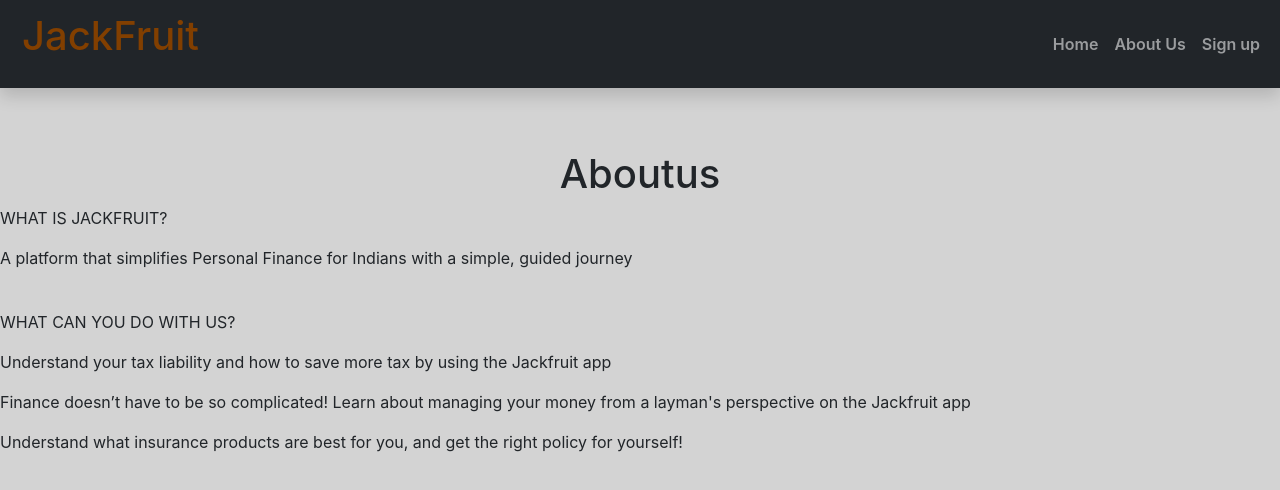
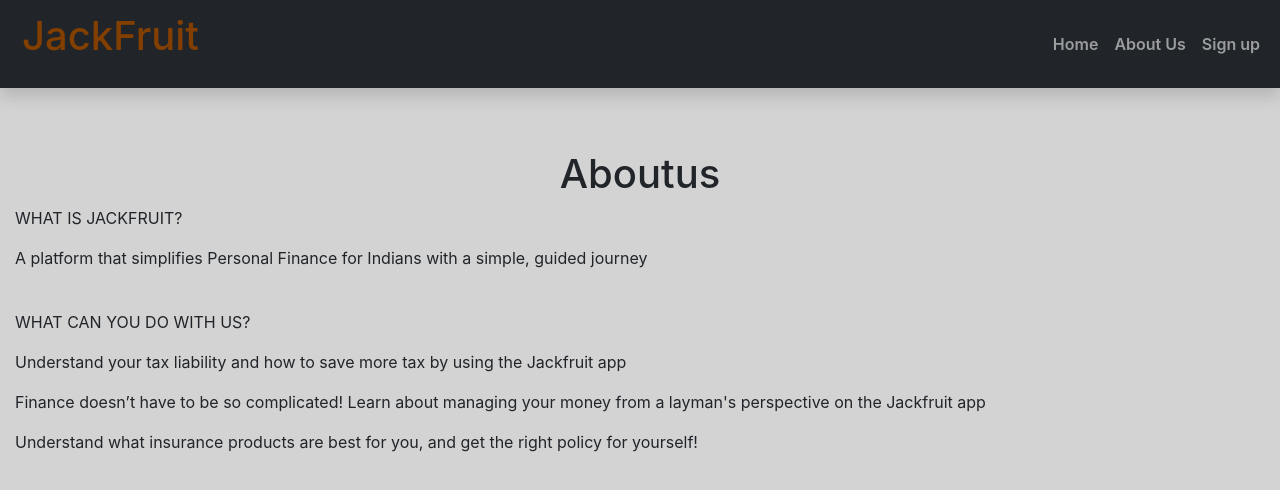
Before and after one commit to patilsourabh45/Jackfruit-Frontend, a React (Create React App) app: page /aboutus in a window 1280 px wide. Shown: the top 490 px of the page. Built offline with nearby package versions, Linux system fonts and the light colour scheme.

Commit message:
Error fixed

```diff
--- a/src/components/Aboutus.js
+++ b/src/components/Aboutus.js
@@ -3,7 +3,8 @@ import React from 'react';
 function Aboutus() {
     return (
         <>
-        <h1 style={{textAlign:"center"}}>Aboutus</h1>
+            <h1 style={{ textAlign: "center" }}>Aboutus</h1>
+            <div style={{marginLeft:'15px'}}>
                 <p>WHAT IS JACKFRUIT?</p>
                 <p>A platform that simplifies Personal Finance for Indians with a simple, guided journey</p>
                 <br></br>
@@ -13,6 +14,7 @@ function Aboutus() {
                 <p>Understand what insurance products are best for you, and get the right policy for yourself!
 
                 </p>
+            </div>
         </>
     )
 }
```
Lines whose indentation alone changed are shown as unchanged.
